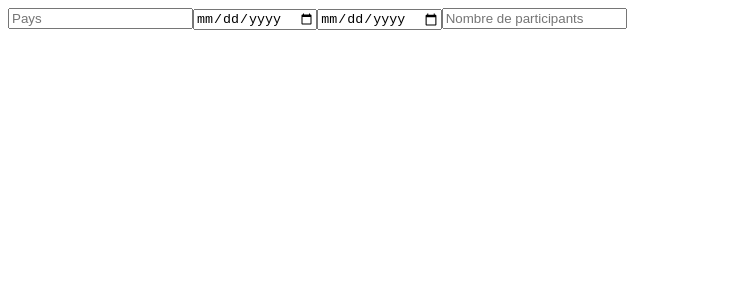
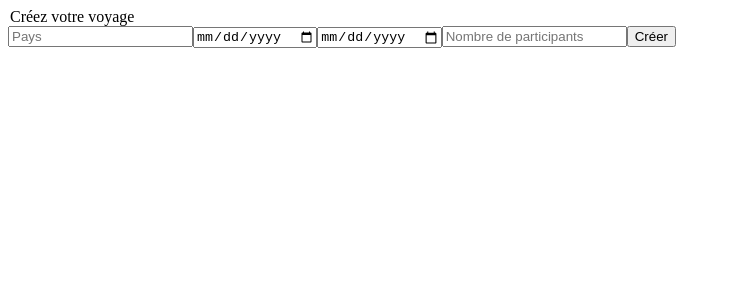
Before and after one commit to laurafeugene/site-voyage-front, a React (Vite) app: page / in a window 1280 px wide. Shown: the top 300 px of the page, without its empty margins (0-731 px from the left). Built offline with nearby package versions, Linux system fonts and the light colour scheme.

Commit message:
fix: add legend and submit button

```diff
--- a/src/components/App/Home/TravelForm/TravelForm.tsx
+++ b/src/components/App/Home/TravelForm/TravelForm.tsx
@@ -1,6 +1,7 @@
 function TravelForm() {
   return (
     <form>
+      <legend>Créez votre voyage</legend>
       <input type="text" placeholder="Pays" aria-label="Pays" />
       <input type="date" name="trip-start" />
       <input type="date" name="trip-end" />
@@ -9,6 +10,7 @@ function TravelForm() {
         placeholder="Nombre de participants"
         aria-label="Nombre de participants"
       />
+      <button type="submit">Créer</button>
     </form>
   );
 }
```
